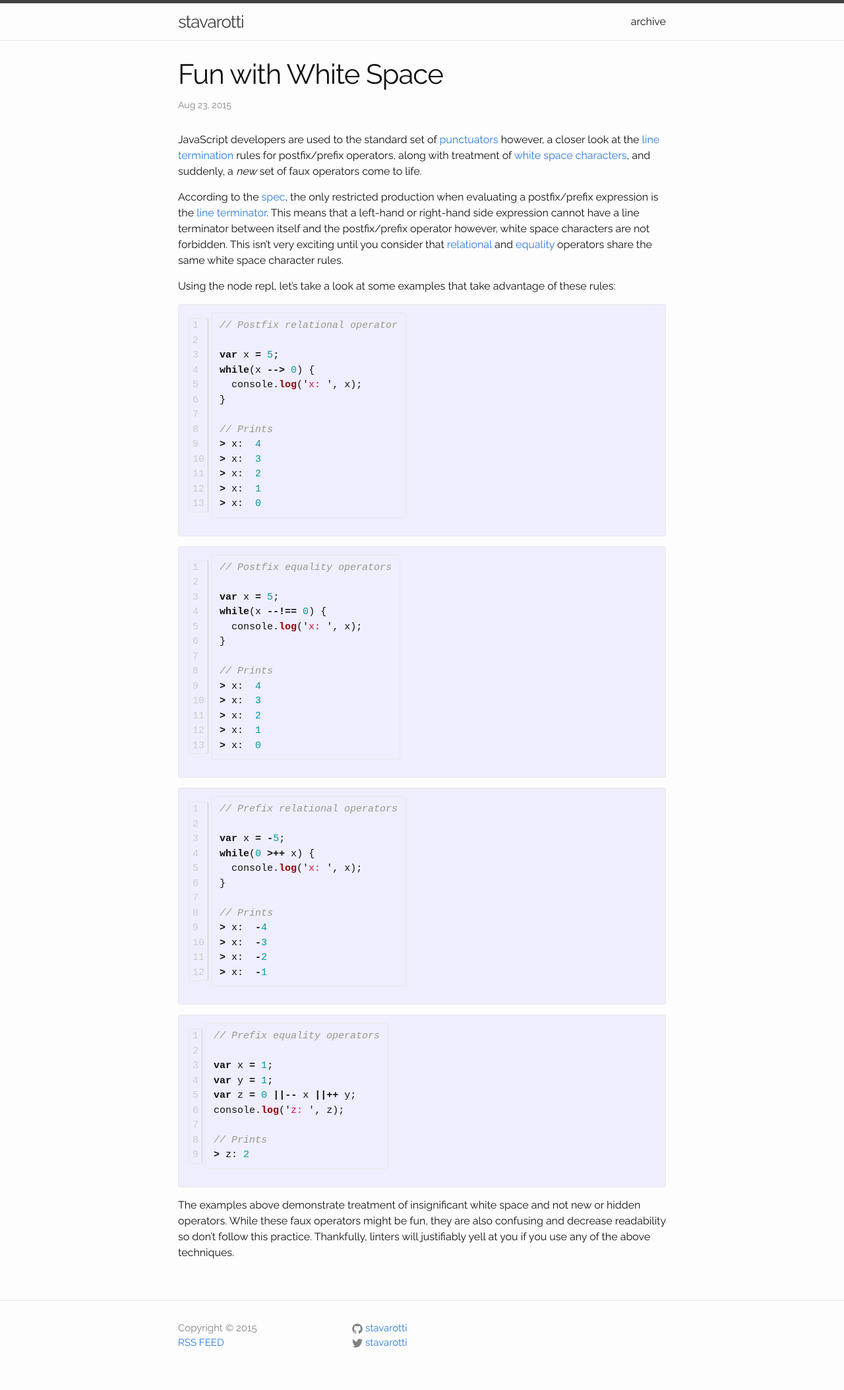
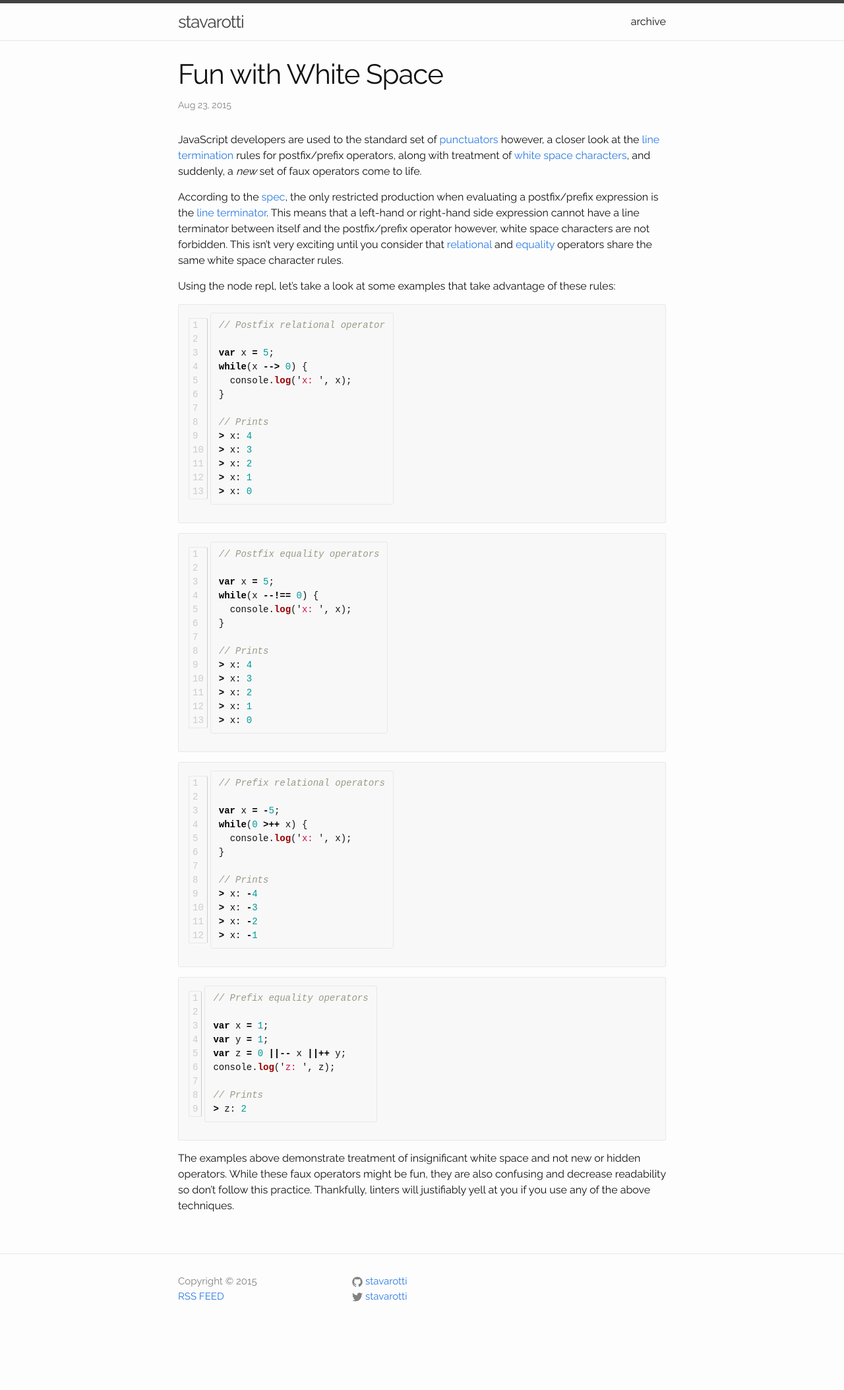
Before and after one commit to stavarotti/stavarotti.github.io, a Jekyll site: the page built from _posts/2015-08-23-fun-with-white-space.md, in a window 1280 px wide. Shown: the whole page at 66% size. Built offline with Jekyll 4.4.1, drawn with Linux system fonts in a browser that asks for light colours; after the commit the page ends 2036 px from its top, so only the background shows below that.

Commit message:
CSS updates.

```diff
--- a/_posts/2015-08-23-fun-with-white-space.md
+++ b/_posts/2015-08-23-fun-with-white-space.md
@@ -19,11 +21,11 @@ while(x --> 0) {
 }
 
 // Prints
-> x:  4
-> x:  3
-> x:  2
-> x:  1
-> x:  0
+> x: 4
+> x: 3
+> x: 2
+> x: 1
+> x: 0
 {% endhighlight %}
 
 {% highlight javascript linenos %}
@@ -35,11 +37,11 @@ while(x --!== 0) {
 }
 
 // Prints
-> x:  4
-> x:  3
-> x:  2
-> x:  1
-> x:  0
+> x: 4
+> x: 3
+> x: 2
+> x: 1
+> x: 0
 {% endhighlight %}
 
 {% highlight javascript linenos %}
@@ -51,10 +53,10 @@ while(0 >++ x) {
 }
 
 // Prints
-> x:  -4
-> x:  -3
-> x:  -2
-> x:  -1
+> x: -4
+> x: -3
+> x: -2
+> x: -1
 {% endhighlight %}
 
 {% highlight javascript linenos %}
--- a/_sass/_base.scss
+++ b/_sass/_base.scss
@@ -127,10 +127,10 @@ blockquote {
  */
 pre,
 code {
-    font-size: 15px;
+    font-family: "Courier New";
+    font-size: 14px;
     border: 1px solid $grey-color-light;
     border-radius: 3px;
-    background-color: #eef;
 }
 
 code {
--- a/_sass/_syntax-highlighting.scss
+++ b/_sass/_syntax-highlighting.scss
@@ -2,62 +2,63 @@
  * Syntax highlighting styles
  */
 .highlight {
-    background: #fff;
+    background: #f8f8f8;
     @extend %vertical-rhythm;
 
     .c { color: #999988; font-style: italic } /* Comment */
     .err { color: #a61717; background-color: #e3d2d2 } /* Error */
-    .k { font-weight: bold } /* Keyword */
-    .o { font-weight: bold } /* Operator */
+    .k { color: #000000; font-weight: bold } /* Keyword */
+    .o { color: #000000; font-weight: bold } /* Operator */
     .cm { color: #999988; font-style: italic } /* Comment.Multiline */
-    .cp { color: #999999; font-weight: bold } /* Comment.Preproc */
+    .cp { color: #999999; font-weight: bold; font-style: italic } /* Comment.Preproc */
     .c1 { color: #999988; font-style: italic } /* Comment.Single */
     .cs { color: #999999; font-weight: bold; font-style: italic } /* Comment.Special */
     .gd { color: #000000; background-color: #ffdddd } /* Generic.Deleted */
-    .gd .x { color: #000000; background-color: #ffaaaa } /* Generic.Deleted.Specific */
-    .ge { font-style: italic } /* Generic.Emph */
+    .ge { color: #000000; font-style: italic } /* Generic.Emph */
     .gr { color: #aa0000 } /* Generic.Error */
     .gh { color: #999999 } /* Generic.Heading */
     .gi { color: #000000; background-color: #ddffdd } /* Generic.Inserted */
-    .gi .x { color: #000000; background-color: #aaffaa } /* Generic.Inserted.Specific */
     .go { color: #888888 } /* Generic.Output */
     .gp { color: #555555 } /* Generic.Prompt */
     .gs { font-weight: bold } /* Generic.Strong */
     .gu { color: #aaaaaa } /* Generic.Subheading */
     .gt { color: #aa0000 } /* Generic.Traceback */
-    .kc { font-weight: bold } /* Keyword.Constant */
-    .kd { font-weight: bold } /* Keyword.Declaration */
-    .kp { font-weight: bold } /* Keyword.Pseudo */
-    .kr { font-weight: bold } /* Keyword.Reserved */
+    .kc { color: #000000; font-weight: bold } /* Keyword.Constant */
+    .kd { color: #000000; font-weight: bold } /* Keyword.Declaration */
+    .kn { color: #000000; font-weight: bold } /* Keyword.Namespace */
+    .kp { color: #000000; font-weight: bold } /* Keyword.Pseudo */
+    .kr { color: #000000; font-weight: bold } /* Keyword.Reserved */
     .kt { color: #445588; font-weight: bold } /* Keyword.Type */
     .m { color: #009999 } /* Literal.Number */
-    .s { color: #d14 } /* Literal.String */
+    .s { color: #d01040 } /* Literal.String */
     .na { color: #008080 } /* Name.Attribute */
     .nb { color: #0086B3 } /* Name.Builtin */
     .nc { color: #445588; font-weight: bold } /* Name.Class */
     .no { color: #008080 } /* Name.Constant */
+    .nd { color: #3c5d5d; font-weight: bold } /* Name.Decorator */
     .ni { color: #800080 } /* Name.Entity */
     .ne { color: #990000; font-weight: bold } /* Name.Exception */
     .nf { color: #990000; font-weight: bold } /* Name.Function */
+    .nl { color: #990000; font-weight: bold } /* Name.Label */
     .nn { color: #555555 } /* Name.Namespace */
     .nt { color: #000080 } /* Name.Tag */
     .nv { color: #008080 } /* Name.Variable */
-    .ow { font-weight: bold } /* Operator.Word */
+    .ow { color: #000000; font-weight: bold } /* Operator.Word */
     .w { color: #bbbbbb } /* Text.Whitespace */
     .mf { color: #009999 } /* Literal.Number.Float */
     .mh { color: #009999 } /* Literal.Number.Hex */
     .mi { color: #009999 } /* Literal.Number.Integer */
     .mo { color: #009999 } /* Literal.Number.Oct */
-    .sb { color: #d14 } /* Literal.String.Backtick */
-    .sc { color: #d14 } /* Literal.String.Char */
-    .sd { color: #d14 } /* Literal.String.Doc */
-    .s2 { color: #d14 } /* Literal.String.Double */
-    .se { color: #d14 } /* Literal.String.Escape */
-    .sh { color: #d14 } /* Literal.String.Heredoc */
-    .si { color: #d14 } /* Literal.String.Interpol */
-    .sx { color: #d14 } /* Literal.String.Other */
+    .sb { color: #d01040 } /* Literal.String.Backtick */
+    .sc { color: #d01040 } /* Literal.String.Char */
+    .sd { color: #d01040 } /* Literal.String.Doc */
+    .s2 { color: #d01040 } /* Literal.String.Double */
+    .se { color: #d01040 } /* Literal.String.Escape */
+    .sh { color: #d01040 } /* Literal.String.Heredoc */
+    .si { color: #d01040 } /* Literal.String.Interpol */
+    .sx { color: #d01040 } /* Literal.String.Other */
     .sr { color: #009926 } /* Literal.String.Regex */
-    .s1 { color: #d14 } /* Literal.String.Single */
+    .s1 { color: #d01040 } /* Literal.String.Single */
     .ss { color: #990073 } /* Literal.String.Symbol */
     .bp { color: #999999 } /* Name.Builtin.Pseudo */
     .vc { color: #008080 } /* Name.Variable.Class */
```
Also changed, not shown: other parts of _posts/2015-08-23-fun-with-white-space.md (+4 -2 lines), 2 other files.
